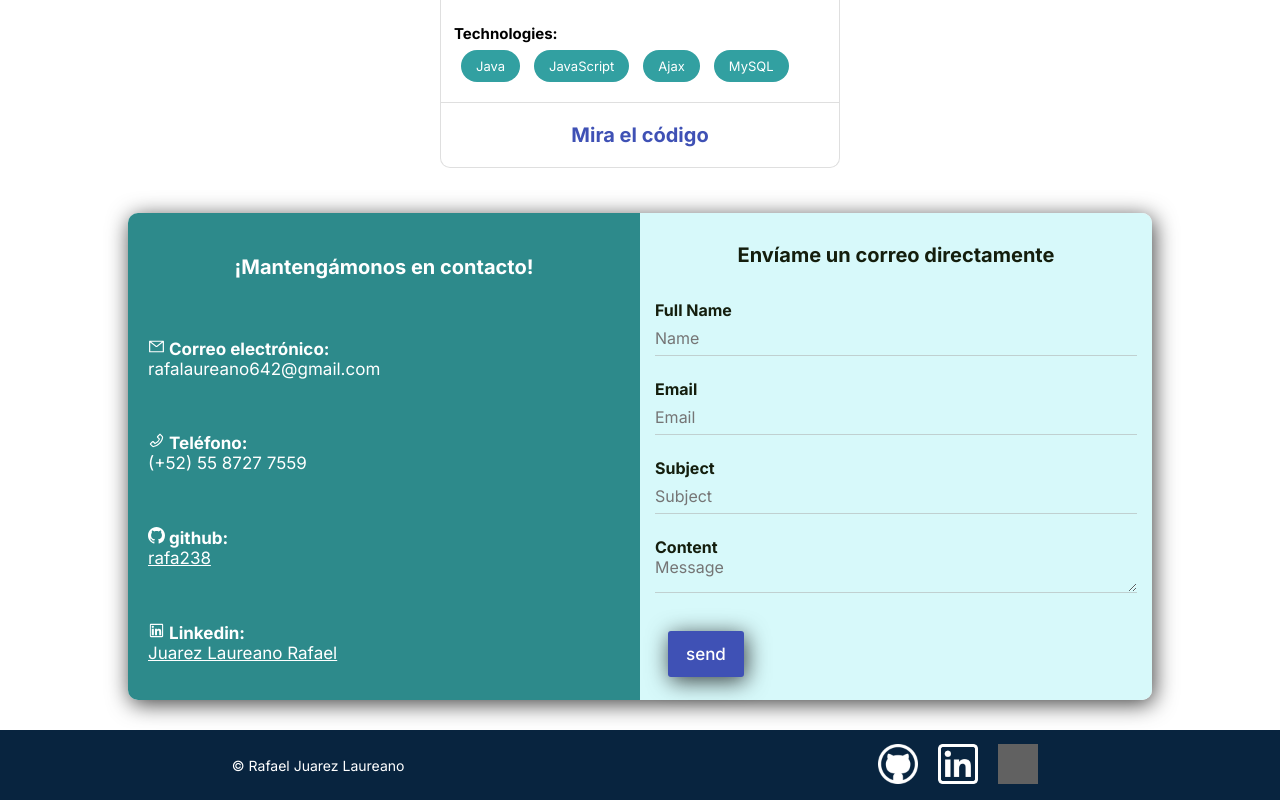
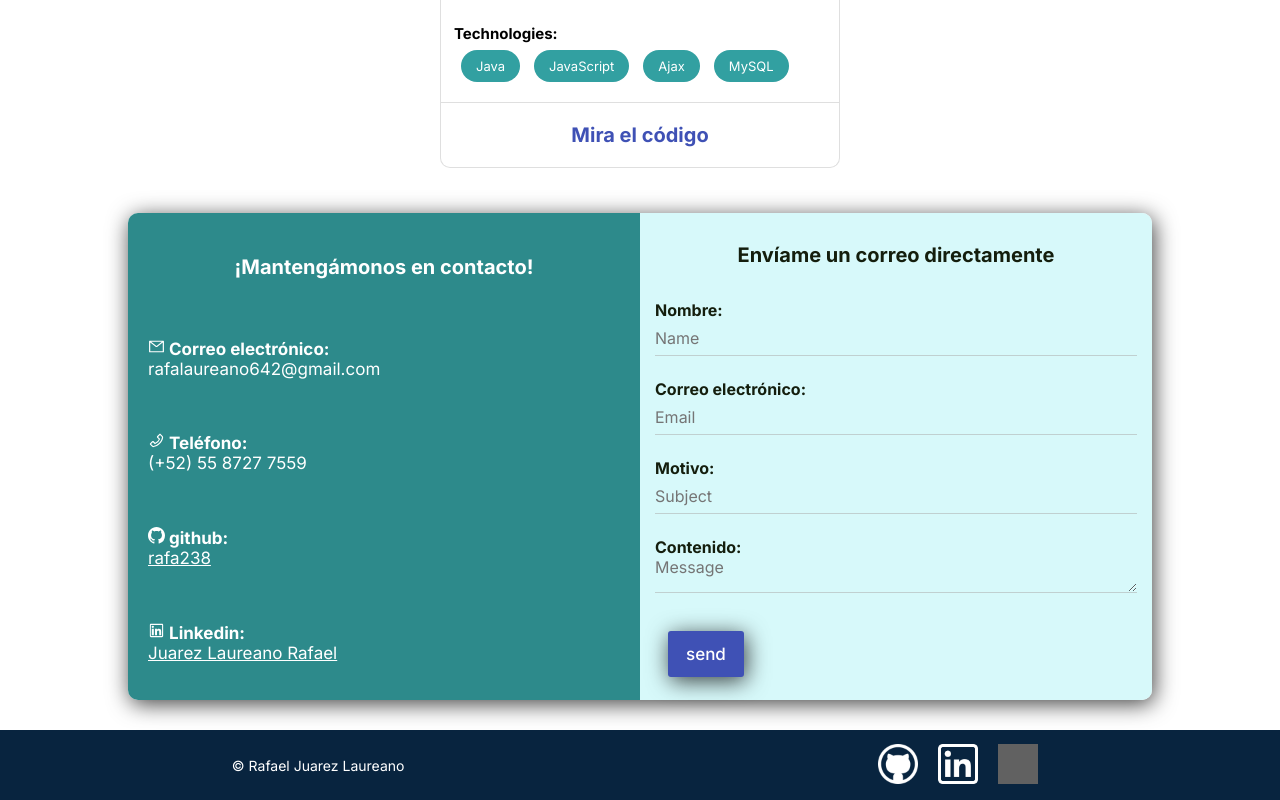
Before and after one commit to rafa238/personal_webpage, a React (Vite) app: page / in a window 1280 px wide. Shown: the part 3086-3886 px from the top of the page. Built offline with nearby package versions, Linux system fonts and the light colour scheme; grey boxes are pictures that could not be loaded.

Commit message:
form strings replaced

```diff
--- a/src/components/Form.jsx
+++ b/src/components/Form.jsx
@@ -1,5 +1,6 @@
-import React, { useState } from 'react';
+import React, { useContext, useState } from 'react';
 import axios from 'axios';
+import { DataContext } from '../context/DataProvider';
 
 const initialStateForm = {
     name: "",
@@ -9,6 +10,7 @@ const initialStateForm = {
 };
 
 export const Form = () => {
+    const { contact } = useContext(DataContext);
     const [formState, setFormState] = useState(initialStateForm);
     const { name, email, subject, content } = formState;
 
@@ -55,7 +57,7 @@ export const Form = () => {
     return (
         <form onSubmit={ handleOnSubmit }>
             <div className='contact__form__group'>
-                <label htmlFor='name'>Full Name</label>
+                <label htmlFor='name'>{ contact.name }:</label>
                 <input
                     type='text'
                     id='name'
@@ -66,7 +68,7 @@ export const Form = () => {
                 />
             </div>
             <div className='contact__form__group'>
-                <label htmlFor='email'>Email</label>
+                <label htmlFor='email'>{ contact.email }:</label>
                 <input
                     type='email'
                     id='email'
@@ -77,7 +79,7 @@ export const Form = () => {
                 />
             </div>
             <div className='contact__form__group'>
-                <label htmlFor='subject'>Subject</label>
+                <label htmlFor='subject'>{ contact.subject }:</label>
                 <input
                     type='text'
                     id='subject_1'
@@ -88,7 +90,7 @@ export const Form = () => {
                 />
             </div>
             <div className='contact__form__group'>
-                <label htmlFor='content'>Content</label>
+                <label htmlFor='content'>{ contact.content }:</label>
                 <textarea
                     id='content'
                     name='content'
```
